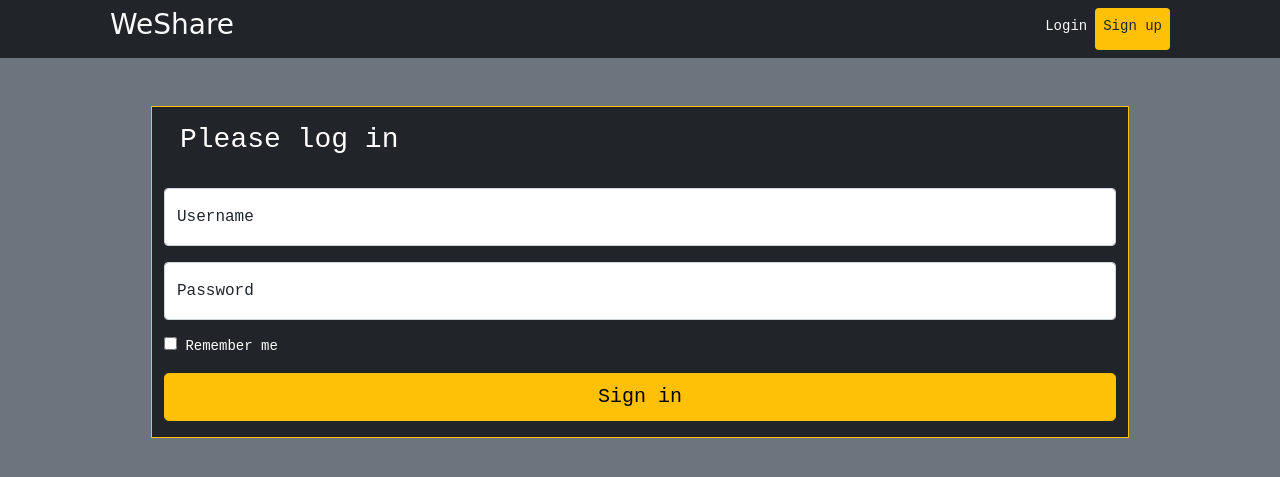
After one commit to LebasoraJohnJefferson/WeShare, a Django app: template visitorHome/templates/visitorHome/auth/login.html in a window 1280 px wide. The commit adds this page. Shown: the top 477 px of the page. Run offline with Django 4.2, Linux system fonts and the light colour scheme; the template is opened without the code that fills it, so the values that code supplies are empty; some web fonts are replaced.

Commit message:
feat(login-views): adding functionality to login

```diff
--- a/static/styles/visitor-home.css
+++ b/static/styles/visitor-home.css
@@ -11,6 +11,10 @@ body{
     font-family: 'Courier New', Courier, monospace;
     color:white;
     overflow-x: hidden;
+}
+
+#toast{
+    height:5rem;
 }
 
 
--- a/templates/includes/header.html
+++ b/templates/includes/header.html
@@ -1,3 +1,4 @@
+<header class="row-md py-2 text-white bg-dark sticky-top">
   <div class="container d-flex flex-wrap">
     <div class="nav me-auto">
       <a class="text-decoration-none text-light" href="{% url 'visitor-home' %}"
@@ -6,7 +7,7 @@
     </div>
 
     {% if not user.is_authenticated %}
-    <ul class="nav px-3">
+    <ul class="nav px-md-3">
       <li class="nav-item">
         <a href="{% url "Login"%}" class="nav-link text-light px-2">Login</a>
       </li>
@@ -24,3 +25,4 @@
       {% endif %}
     </ul>
   </div>
+</header>
--- a/templates/index.html
+++ b/templates/index.html
@@ -23,6 +23,14 @@
 
   <title>{% block title %} {% endblock %}</title>
 </head>
+  {% if messages %}
+    <ul id="toast" class="messages d-flex justify-content-center align-items-center list-unstyled m-3 rounded w-25 fixed-bottom bg-dark border border-warning">
+        {% for message in messages %}
+        <li>{{ message }}</li>
+        {% endfor %}
+    </ul>
+  {% endif %}
+
 
   <body class="row bg-secondary" id="article-text">
     {% block content%} {% endblock %}
--- /dev/null
+++ b/visitorHome/templates/visitorHome/auth/login.html
@@ -0,0 +1,28 @@
+{% extends 'index.html' %}
+
+{% block content %}
+    {% include 'includes/header.html' %}
+
+    <form class="w-75 m-auto mt-5 border border-warning bg-dark" method="POST" action="{% url 'Login' %}">
+        {% csrf_token %}
+        <h1 class="h3 mb-3 fw-normal p-3">Please log in</h1>
+
+        <div class="form-floating my-3">
+          <input name="username" type="text" class="form-control" id="floatingInput" placeholder="name@example.com">
+          <label for="floatingInput" class="text-dark fs-6">Username</label>
+        </div>
+        <div class="form-floating">
+          <input name="password" type="password" class="form-control" id="floatingPassword" placeholder="Password">
+          <label for="floatingPassword" class="text-dark fs-6">Password</label>
+        </div>
+
+        <div class="checkbox my-3">
+          <label>
+            <input type="checkbox" value="remember-me"> Remember me
+          </label>
+        </div>
+        <button class="w-100 btn btn-lg btn-warning mb-3" type="submit">Sign in</button>
+      </form>
+
+
+{% endblock %}
--- a/templates/auth/signup.html
+++ b/visitorHome/templates/visitorHome/auth/signup.html
@@ -1,4 +1,4 @@
-{% extends '../index.html' %}
+{% extends 'index.html' %}
 
 {% block content %}
     <main>
--- a/visitorHome/urls.py
+++ b/visitorHome/urls.py
@@ -3,6 +3,7 @@ from . import views
 
 urlpatterns = [
     path('', views.visitor_home , name='visitor-home'),
-    path('login', views.login , name="Login"),
+    path('login', views.loginPage , name="Login"),
     path('signup', views.signup , name="Signup"),
+    path('profile', views.profile , name="Profile"),
 ]
```
Also changed, not shown: templates/auth/login.html (deleted, +0 -7 lines), templates/includes/navbar.html (+8 -2 lines), visitorHome/templates/visitorHome/includes/feeds.html (+5 -2 lines), visitorHome/templates/visitorHome/profile.html (added, +10 -0 lines), visitorHome/templates/visitorHome/visitor-home.html (+2 -8 lines), visitorHome/views.py (+29 -5 lines).
